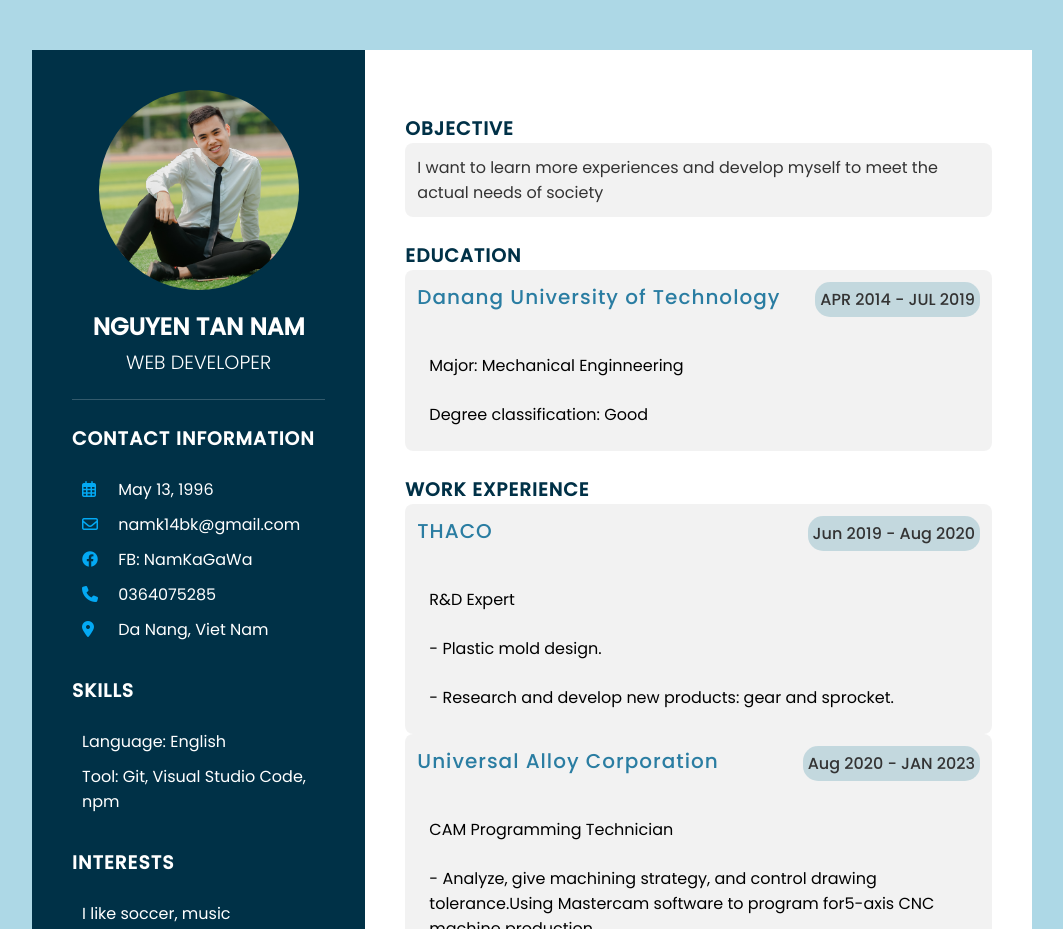
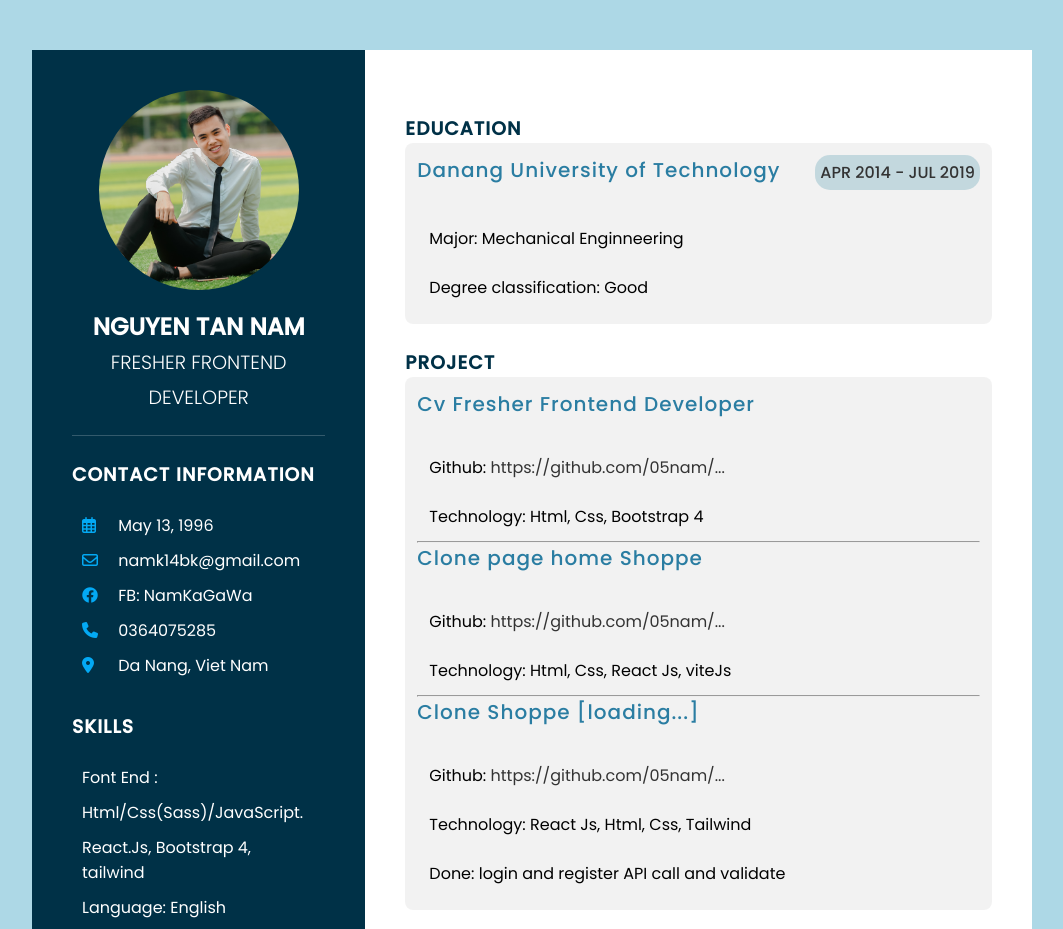
Before and after one commit to 05nam/01-Profile, a plain HTML site: page Index.html in a window 1280 px wide. Shown: the top 929 px of the page, without its empty margins (108-1171 px from the left). Drawn offline with Linux system fonts and the light colour scheme.

Commit message:
update new

```diff
--- a/Index.html
+++ b/Index.html
@@ -1,31 +1,41 @@
 <!DOCTYPE html>
 <html lang="en">
-
   <head>
-    <meta charset="UTF-8">
-    <meta http-equiv="X-UA-Compatible" content="IE=edge">
-    <meta name="viewport" content="width=device-width, initial-scale=1.0">
+    <meta charset="UTF-8" />
+    <meta http-equiv="X-UA-Compatible" content="IE=edge" />
+    <meta name="viewport" content="width=device-width, initial-scale=1.0" />
     <title>CV using Htlm & Css</title>
     <!-- Font GooGle  -->
-    <link rel="preconnect" href="https://fonts.googleapis.com">
-    <link rel="preconnect" href="https://fonts.gstatic.com" crossorigin>
-    <link href="https://fonts.googleapis.com/css2?family=Poppins:ital,wght@0,300;0,400;0,500;1,700&display=swap" rel="stylesheet">
+    <link rel="preconnect" href="https://fonts.googleapis.com" />
+    <link rel="preconnect" href="https://fonts.gstatic.com" crossorigin />
+    <link
+      href="https://fonts.googleapis.com/css2?family=Poppins:ital,wght@0,300;0,400;0,500;1,700&display=swap"
+      rel="stylesheet"
+    />
     <!-- BoxIcon -->
-    <link rel="stylesheet" href="https://cdnjs.cloudflare.com/ajax/libs/font-awesome/6.2.1/css/all.min.css" integrity="sha512-MV7K8+y+gLIBoVD59lQIYicR65iaqukzvf/nwasF0nqhPay5w/9lJmVM2hMDcnK1OnMGCdVK+iQrJ7lzPJQd1w==" crossorigin="anonymous" referrerpolicy="no-referrer" />
-    <link rel="stylesheet" href="./main.css">
+    <link
+      rel="stylesheet"
+      href="https://cdnjs.cloudflare.com/ajax/libs/font-awesome/6.2.1/css/all.min.css"
+      integrity="sha512-MV7K8+y+gLIBoVD59lQIYicR65iaqukzvf/nwasF0nqhPay5w/9lJmVM2hMDcnK1OnMGCdVK+iQrJ7lzPJQd1w=="
+      crossorigin="anonymous"
+      referrerpolicy="no-referrer"
+    />
+    <link rel="stylesheet" href="./main.css" />
   </head>
 
   <body>
     <div class="container">
-
       <!--? left_Side -->
       <div class="left_Side">
         <div class="profileText">
           <div class="imgBx">
-                    <img src="./Img/IMG_3249.jpg" alt="">
+            <img src="./Img/IMG_3249.jpg" alt="" />
           </div>
           <div>
-                    <h2>Nguyen Tan Nam <br> <span> Web Developer</span></h2>
+            <h2>
+              Nguyen Tan Nam <br />
+              <span> Fresher Frontend Developer</span>
+            </h2>
           </div>
         </div>
 
@@ -33,7 +43,9 @@
           <h3 class="title">Contact Information</h3>
           <ul>
             <li>
-                        <span class="icon"><i class="fa-regular fa-calendar-days"></i></span>
+              <span class="icon"
+                ><i class="fa-regular fa-calendar-days"></i
+              ></span>
               <span> May 13, 1996</span>
             </li>
             <li>
@@ -42,7 +54,11 @@
             </li>
             <li>
               <span class="icon"><i class="fa-brands fa-facebook"></i></span>
-                        <span> <a href="https://www.facebook.com/tannam.nguyen.18">FB: NamKaGaWa</a> </span>
+              <span>
+                <a href="https://www.facebook.com/tannam.nguyen.18"
+                  >FB: NamKaGaWa</a
+                >
+              </span>
             </li>
             <li>
               <span class="icon"><i class="fa-solid fa-phone"></i></span>
@@ -52,66 +68,110 @@
               <span class="icon"><i class="fa-solid fa-location-dot"></i></span>
               <span> Da Nang, Viet Nam</span>
             </li>
-
           </ul>
         </div>
 
         <div class="contact_Information skills">
           <h3 class="title">skills</h3>
           <ul>
-                    <li> <span>Language: English</span>
+            <li>
+              <span> Font End : </span>
             </li>
-                    <li> <span>Tool: Git, Visual Studio Code, npm</span>
+            <li>
+              <span> Html/Css(Sass)/JavaScript.</span>
             </li>
+            <li><span>React.Js, Bootstrap 4, tailwind</span></li>
+            <li><span>Language: English</span></li>
           </ul>
         </div>
 
         <div class="contact_Information Interests">
           <h3 class="title">Interests</h3>
           <ul>
-                    <li> <span>I like soccer, music</span>
-                    </li>
+            <li><span>I like soccer, music</span></li>
           </ul>
         </div>
         <div class="contact_Information Certifications">
           <h3 class="title">Certifications</h3>
           <ul>
-                    <li> <span>Certificate English B1</span>
-                    </li>
+            <li><span>Certificate English B1</span></li>
           </ul>
         </div>
-
       </div>
 
       <!--? right_Side -->
       <div class="right_Side">
         <div class="about">
-                <h3 class="title">Objective</h3>
-                <div class="box">
-                    <p> I want to learn more experiences and develop myself to meet the actual
-                        needs of society</p>
-                </div>
-
-            </div>
-
-            <div class="about">
           <h3 class="title">Education</h3>
           <div class="box">
             <div class="box_title">
               <div class="title_left">
-                            <p> Danang University of
-                                Technology</p>
+                <p>Danang University of Technology</p>
               </div>
               <div class="title_right">
-                            <p>APR 2014 - JUL 2019 </p>
+                <p>APR 2014 - JUL 2019</p>
               </div>
             </div>
             <ul>
-                        <li> Major: Mechanical Enginneering</li>
-                        <li> Degree classification: Good</li>
+              <li>Major: Mechanical Enginneering</li>
+              <li>Degree classification: Good</li>
             </ul>
           </div>
+        </div>
 
+        <div class="about">
+          <h3 class="title">Project</h3>
+          <div class="box">
+            <div class="box_title">
+              <div class="title_left">
+                <p>Cv Fresher Frontend Developer</p>
+              </div>
+            </div>
+            <ul>
+              <li>
+                Github:
+                <a href="https://github.com/05nam/01-Profile.git" target="blank"
+                  >https://github.com/05nam/...</a
+                >
+              </li>
+              <li>Technology: Html, Css, Bootstrap 4</li>
+            </ul>
+            <hr />
+            <div class="box_title">
+              <div class="title_left">
+                <p>Clone page home Shoppe</p>
+              </div>
+            </div>
+            <ul>
+              <li>
+                Github:
+                <a
+                  href="https://github.com/05nam/clone-page-home-shoppe.git"
+                  target="blank"
+                  >https://github.com/05nam/...</a
+                >
+              </li>
+              <li>Technology: Html, Css, React Js, viteJs</li>
+            </ul>
+            <hr />
+            <div class="box_title">
+              <div class="title_left">
+                <p>Clone Shoppe [loading...]</p>
+              </div>
+            </div>
+            <ul>
+              <li>
+                Github:
+                <a
+                  href="https://github.com/05nam/CloneShoppeByNamKaGaWa.git"
+                  target="blank"
+                  >https://github.com/05nam/...</a
+                >
+              </li>
+              <li>Technology: React Js, Html, Css, Tailwind</li>
+              <li>Done: login and register API call and validate</li>
+            </ul>
+          </div>
         </div>
 
         <div class="about">
@@ -119,60 +179,61 @@
           <div class="box">
             <div class="box_title">
               <div class="title_left">
-                            <p> THACO</p>
+                <p>THACO</p>
               </div>
               <div class="title_right">
-                            <p>Jun 2019 - Aug 2020 </p>
+                <p>Jun 2019 - Aug 2020</p>
               </div>
             </div>
             <ul>
-                        <li> R&D Expert</li>
-                        <li> -  Plastic mold design.</li>
-                        <li> - Research and develop new products: gear and sprocket.</li>
+              <li>R&D Expert</li>
+              <li>- Plastic mold design.</li>
+              <li>- Research and develop new products: gear and sprocket.</li>
             </ul>
           </div>
+
           <div class="box">
             <div class="box_title">
               <div class="title_left">
-                            <p> Universal Alloy Corporation</p>
+                <p>Universal Alloy Corporation</p>
               </div>
               <div class="title_right">
-                            <p>Aug 2020 - JAN 2023 </p>
+                <p>Aug 2020 - JAN 2023</p>
               </div>
             </div>
             <ul>
-                        <li> CAM Programming Technician</li>
-                        <li> - Analyze, give machining strategy, and control drawing tolerance.Using
-                            Mastercam software to program for5-axis CNC machine production.</li>
-
+              <li>CAM Programming Technician</li>
+              <li>
+                - Analyze, give machining strategy, and control drawing
+                tolerance.Using Mastercam software to program for5-axis CNC
+                machine production.
+              </li>
             </ul>
           </div>
         </div>
+
         <div class="about">
           <h3 class="title">Work Experience</h3>
           <div class="box">
             <div class="box_title">
               <div class="title_left">
-                            <p> CyberSoft</p>
+                <p>CyberSoft</p>
               </div>
               <div class="title_right">
-                            <p>Jul 2022 - Jan 2023 </p>
+                <p>Jul 2022 - Jan 2023</p>
               </div>
             </div>
             <ul>
-                        <li> Study</li>
-                        <li> - I'm studying at CyberSoft ( ) as Frontend
-                            DeveloperI learned here about: HTML, CSS,Responsive, JavaScript, ReactJs,Redux, Git, Visual
-                            studio code.  </li>
-
+              <li>Study</li>
+              <li>
+                - I'm studying at CyberSoft ( ) as Frontend DeveloperI learned
+                here about: HTML, CSS,Responsive, JavaScript, ReactJs,Redux,
+                Git, Visual studio code.
+              </li>
             </ul>
           </div>
-
         </div>
-
-
       </div>
     </div>
   </body>
-
 </html>
--- a/main.css
+++ b/main.css
@@ -1,10 +1,10 @@
-*{
+* {
   margin: 0;
   padding: 0;
   box-sizing: border-box;
-    font-family: 'Poppins', sans-serif;
+  font-family: "Poppins", sans-serif;
 }
-body{
+body {
   background-color: lightblue;
   display: flex;
   justify-content: center;
@@ -21,12 +21,12 @@ body{
   display: grid;
   grid-template-columns: 1fr 2fr;
 }
-.container .left_Side{
+.container .left_Side {
   position: relative;
   background-color: #003147;
   padding: 40px;
 }
-.profileText{
+.profileText {
   position: relative;
   display: flex;
   flex-direction: column;
@@ -34,14 +34,14 @@ body{
   padding-bottom: 20px;
   border-bottom: 1px solid rgba(255, 255, 255, 0.2);
 }
-.profileText .imgBx{
+.profileText .imgBx {
   position: relative;
   width: 200px;
   height: 200px;
   border-radius: 50%;
   overflow: hidden;
 }
-.profileText .imgBx img{
+.profileText .imgBx img {
   position: absolute;
   top: -110px;
   left: 0;
@@ -58,30 +58,30 @@ body{
   line-height: 1.4em;
   text-transform: uppercase;
 }
-.profileText h2 span{
+.profileText h2 span {
   font-size: 0.8em;
   font-weight: 300;
 }
-.contact_Information{
+.contact_Information {
   padding-top: 24px;
 }
-.contact_Information .title{
+.contact_Information .title {
   color: #fff;
   font-weight: 700;
   text-transform: uppercase;
   letter-spacing: 1px;
   margin-bottom: 24px;
 }
-.contact_Information ul{
+.contact_Information ul {
   position: relative;
 }
-.contact_Information ul li{
+.contact_Information ul li {
   position: relative;
   list-style-type: none;
   margin: 10px;
   cursor: pointer;
 }
-.contact_Information ul li .icon{
+.contact_Information ul li .icon {
   display: inline-block;
   width: 32px;
   font-size: 16px;
@@ -90,22 +90,19 @@ body{
 .contact_Information ul li span {
   color: #fff;
 }
-.contact_Information a{
+.contact_Information a {
   text-decoration: none;
   color: #fff;
 }
 
-
-
-
 /* Right Side  */
-.container .right_Side{
+.container .right_Side {
   position: relative;
   background-color: #fff;
   padding: 40px;
 }
-.right_Side .title{
-    color:#003147 ;
+.right_Side .title {
+  color: #003147;
   text-transform: uppercase;
   font-weight: 700;
   letter-spacing: 1px;
@@ -123,24 +120,31 @@ body{
   list-style-type: none;
   padding: 12px;
 }
+.box li a {
+  text-decoration: none;
+  color: #333;
+}
 
 .about .box_title {
-    display:  flex;
+  display: flex;
   justify-content: space-between;
   padding-bottom: 24px;
 }
-.about .box_title .title_left{
+.about .box_title .title_left {
   font-weight: 500;
   letter-spacing: 1px;
 }
 .about .box_title .title_left p {
   color: #2a7da2;
   font-size: 20px;
-
 }
-.about .box_title .title_right{
+.about .box_title .title_right {
   font-weight: 500;
-    background-color: rgb(87, 155, 177,0.3);
+  background-color: rgb(87, 155, 177, 0.3);
   padding: 5px;
   border-radius: 15px;
 }
+
+.hoverTeaxt :hover {
+  color: red;
+}
```
Lines whose indentation alone changed are shown as unchanged.
